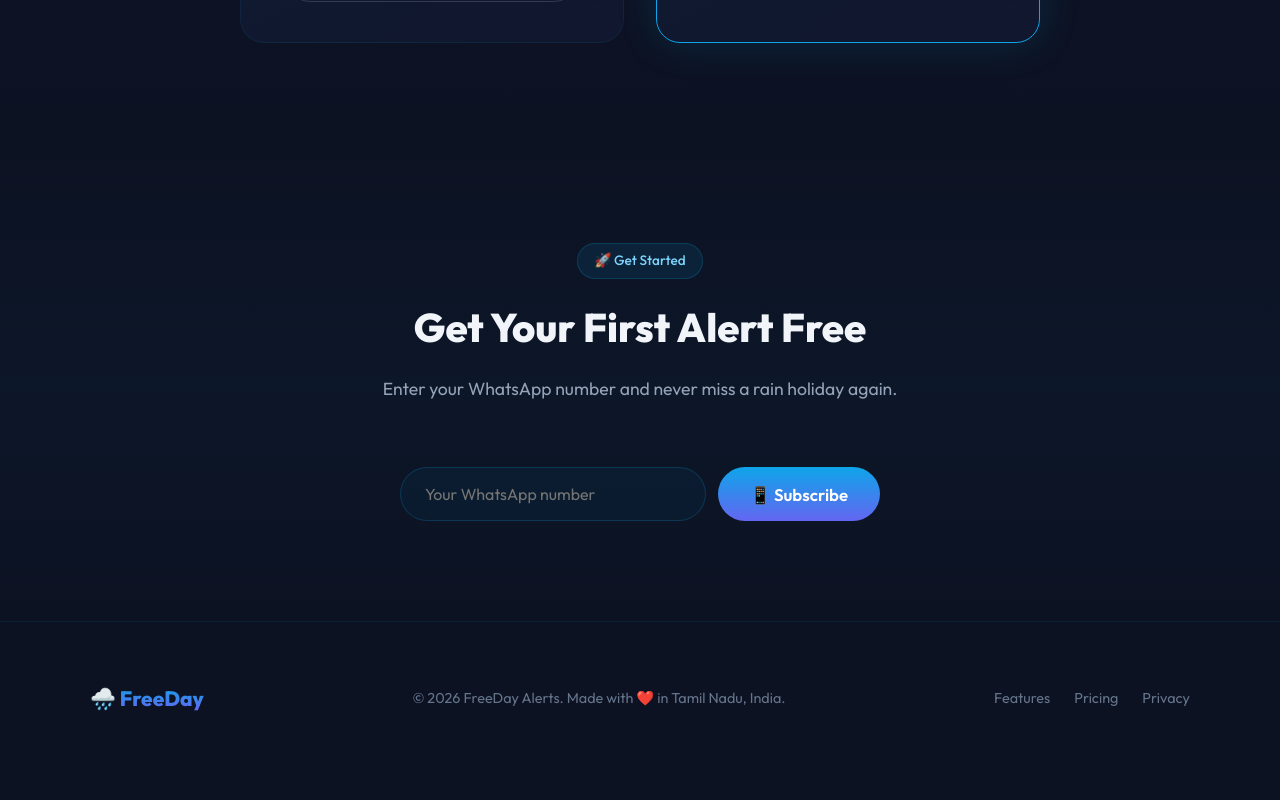
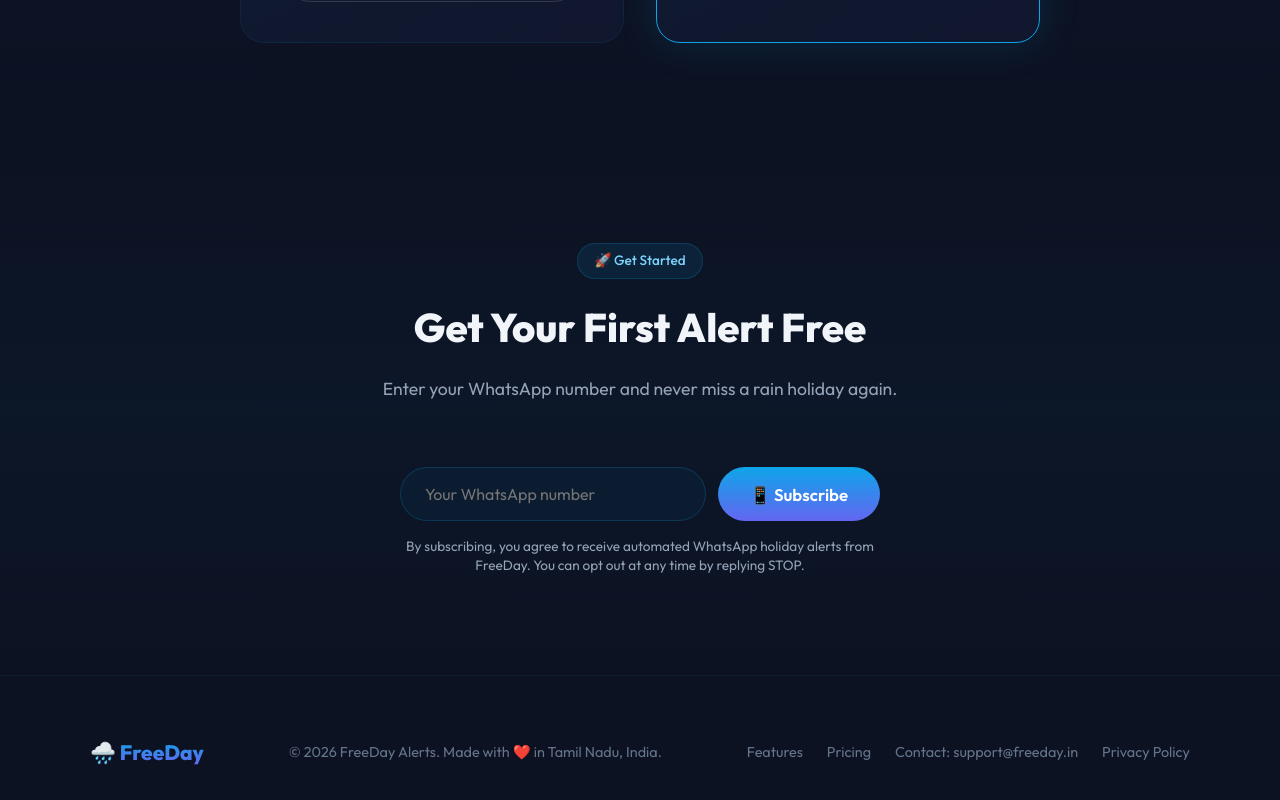
Before and after one commit to Qbit-pro/Free-Day, a React (Vite) app: page / in a window 1280 px wide. Shown: the part 4601-5401 px from the top of the page. Before the commit the page ends 5347 px from the top, so only its background shows below. Built offline with nearby package versions, Linux system fonts and the light colour scheme.

Commit message:
Compliance: Add opt-in disclosure and contact email

```diff
--- a/src/App.jsx
+++ b/src/App.jsx
@@ -303,11 +303,10 @@
         <p>Enter your WhatsApp number and never miss a rain holiday again.</p>
       </div>
       {!submitted ? (
+        <div style={{ maxWidth: '480px', margin: '0 auto' }}>
           <form onSubmit={handleSubmit} style={{
             display: 'flex',
             gap: '12px',
-          maxWidth: '480px',
-          margin: '0 auto',
             flexWrap: 'wrap',
             justifyContent: 'center'
           }}>
@@ -334,6 +333,10 @@
               📱 Subscribe
             </button>
           </form>
+          <p style={{ marginTop: '16px', fontSize: '0.85rem', color: '#94a3b8', lineHeight: '1.4' }}>
+            By subscribing, you agree to receive automated WhatsApp holiday alerts from FreeDay. You can opt out at any time by replying STOP.
+          </p>
+        </div>
       ) : (
         <div style={{
           padding: '24px',
@@ -368,7 +371,8 @@
         <div className="footer-links">
           <a href="#features">Features</a>
           <a href="#pricing">Pricing</a>
-          <a href="#">Privacy</a>
+          <a href="mailto:support@freeday.in">Contact: support@freeday.in</a>
+          <a href="#privacy">Privacy Policy</a>
         </div>
       </div>
     </footer>
```
Lines whose indentation alone changed are shown as unchanged.
